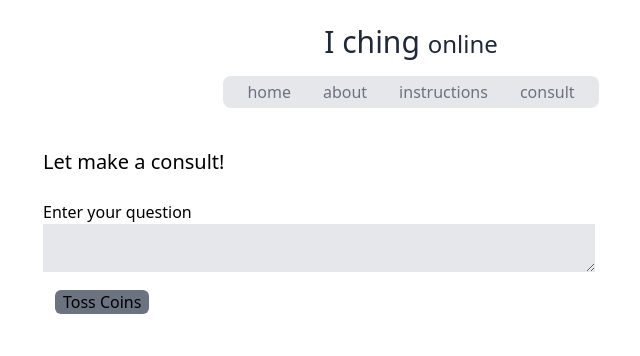
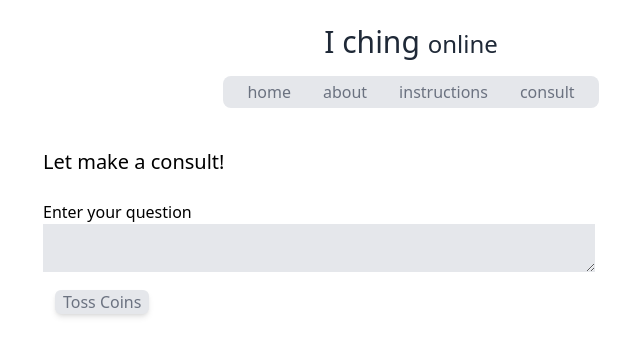
Before and after one commit to Sbector/iching, a Next.js app: page /consult in a window 1280 px wide. Shown: the top 356 px of the page, without its empty margins (229-869 px from the left). Built offline with nearby package versions, Linux system fonts and the light colour scheme.

Commit message:
Fix button href

```diff
--- a/app/components/Button.jsx
+++ b/app/components/Button.jsx
@@ -1,6 +1,6 @@
-export default function Button( {children} ) {
+export default function Button( {children, onClick} ) {
     return (
-        <button className="bg-gray-500 hover:bg-gray-300 rounded-md m-3 px-2">
+        <button onClick={onClick} className="bg-gray-200 text-gray-500 dark:bg-gray-200 dark:text-gray-500 dark:shadow-gray-500 hover:bg-gray-300 active:shadow-sm shadow-md transition-all rounded-md m-3 px-2">
             {children}
         </button>
     )
--- a/app/components/CoinToss.jsx
+++ b/app/components/CoinToss.jsx
@@ -23,9 +23,9 @@ export default function CoinToss() {
 
     return (
       <div>
-        <a onClick={tossCoins}>
-        <Button>Toss Coins</Button>
-        </a>
+        <Button onClick={tossCoins}>
+          Toss Coins
+        </Button>
         {coinResults.map((tossResult, index) => (
           <p key={index}>Toss {index + 1}: {tossResult.join(', ')}</p>
         ))}
```
